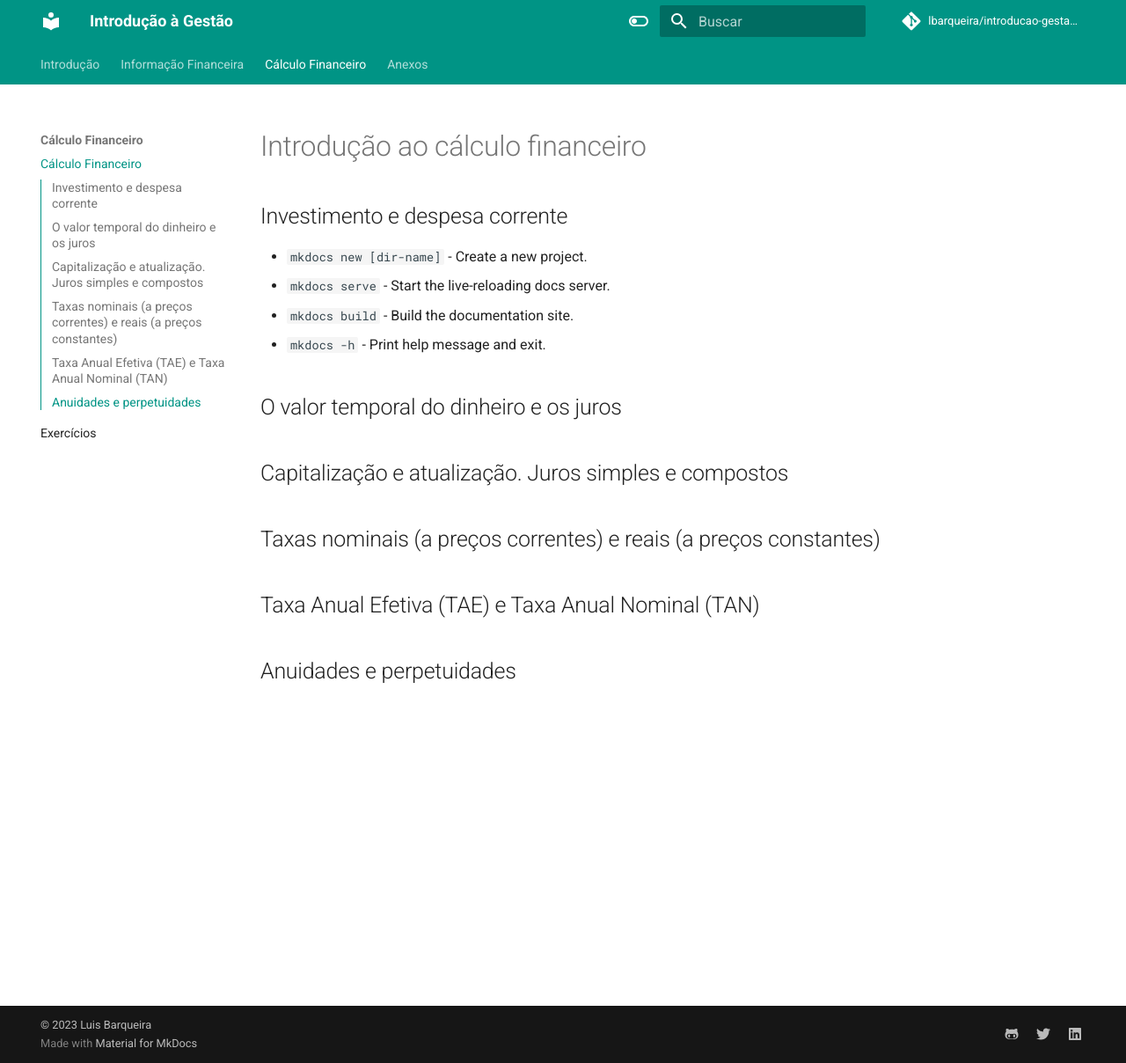
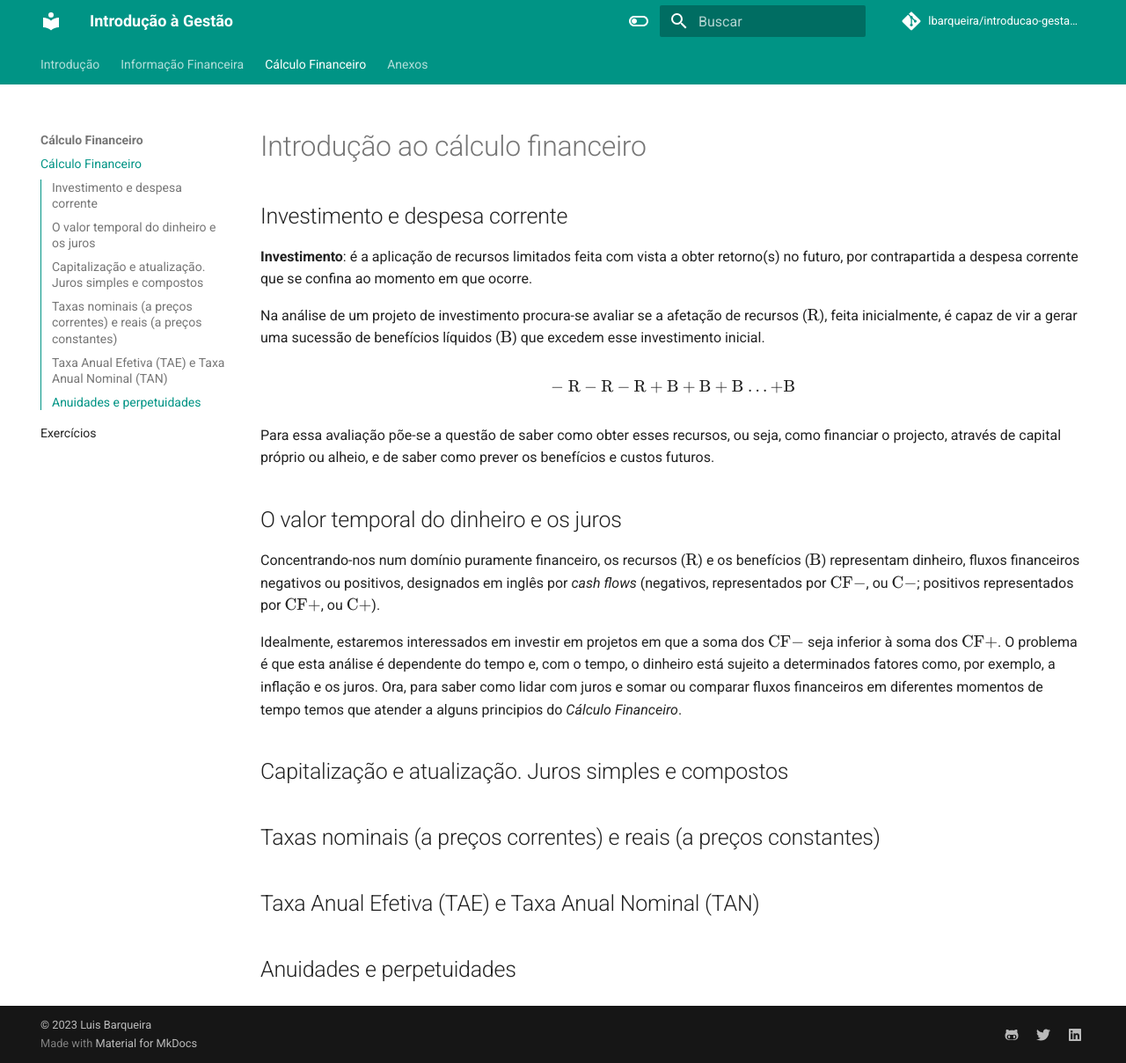
Before and after one commit to lbarqueira/introducao-gestao-material-mkdocs, an MkDocs documentation site: the page built from docs/cal_financeiro.md, in a window 1280 px wide and 1208 px high. Shown: the whole window at 88% size. Built offline with MkDocs 1.6.1 and Material for MkDocs 9.7.7, drawn with Linux system fonts in a browser that asks for light colours; comment, search, counter and statistics services are not loaded.

Commit message:
update docs

```diff
--- a/docs/cal_financeiro.md
+++ b/docs/cal_financeiro.md
@@ -1,18 +1,33 @@
 # Introdução ao cálculo financeiro
+
 
 ## Investimento e despesa corrente
 
-* `mkdocs new [dir-name]` - Create a new project.
-* `mkdocs serve` - Start the live-reloading docs server.
-* `mkdocs build` - Build the documentation site.
-* `mkdocs -h` - Print help message and exit.
+__Investimento__: é a aplicação de recursos limitados feita com vista a obter retorno(s) no futuro, por contrapartida a despesa corrente que se confina ao momento em que ocorre.
+
+Na análise de um projeto de investimento procura-se avaliar se a afetação de recursos ($\text{R}$), feita inicialmente, é capaz de vir a gerar uma sucessão de benefícios líquidos ($\text{B}$) que excedem esse investimento inicial.
+
+$$ -\text{ R}-\text{R}-\text{R}+\text{B}+\text{B}+\text{B } ... +\text{B} $$
+
+Para essa avaliação põe-se a questão de saber como obter esses recursos, ou seja, como financiar o projecto, através de capital próprio ou alheio, e de saber como prever os benefícios e custos futuros.
+
 
 ## O valor temporal do dinheiro e os juros
 
+Concentrando-nos num domínio puramente financeiro, os recursos ($\text{R}$) e os benefícios ($\text{B}$) representam dinheiro, fluxos financeiros negativos ou positivos, designados em inglês por _cash flows_ (negativos, representados por $\text{CF}-$, ou $\text{C}-$; positivos representados por $\text{CF}+$, ou $\text{C}+$).
+
+Idealmente, estaremos interessados em investir em projetos em que a soma dos $\text{CF}-$ seja inferior à soma dos $\text{CF}+$. O problema é que esta análise é dependente do tempo e, com o tempo, o dinheiro está sujeito a determinados fatores como, por exemplo, a inflação e os juros. Ora, para saber como lidar com juros e somar ou comparar fluxos financeiros em diferentes momentos de tempo temos que atender a alguns principios do _Cálculo Financeiro_.
+
 ## Capitalização e atualização. Juros simples e compostos
+
+
 
 ## Taxas nominais (a preços correntes) e reais (a preços constantes)
 
+
+
 ## Taxa Anual Efetiva (TAE) e Taxa Anual Nominal (TAN)
 
+
+
 ## Anuidades e perpetuidades
```
